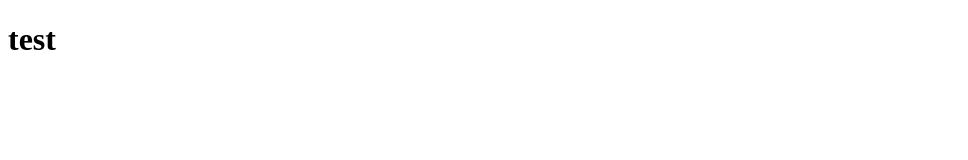
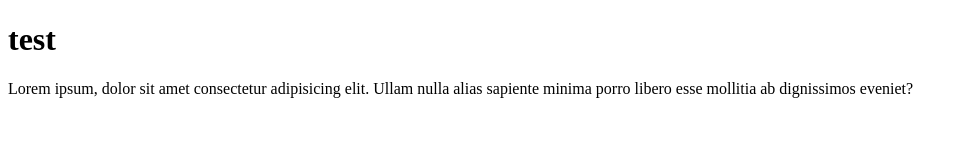
Before and after one commit to JOYBOY90167/test, a plain HTML site: page index.html in a window 1280 px wide. Shown: the whole page, without its empty margins (0-968 px from the left). Drawn offline with Linux system fonts and the light colour scheme.

Commit message:
ajouter un paragraphe

```diff
--- a/index.html
+++ b/index.html
@@ -7,5 +7,7 @@
 </head>
 <body>
     <h1>test</h1>
+    <p>Lorem ipsum, dolor sit amet consectetur adipisicing elit. Ullam nulla alias sapiente
+        minima porro libero esse mollitia ab dignissimos eveniet?</p>
 </body>
 </html>
```
